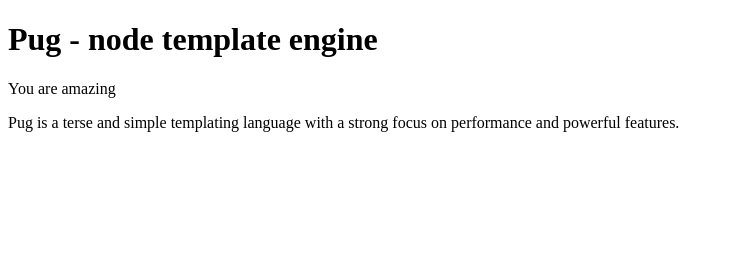
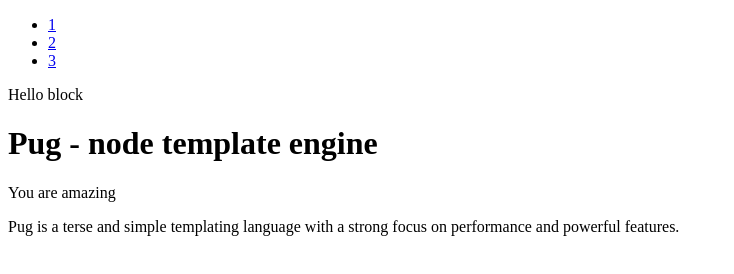
Before and after one commit to yulyasystem/100-days-of-code, a website built with webpack: page day 8/index.pug in a window 1280 px wide. Shown: the whole page, without its empty margins (0-734 px from the left). Built offline with nearby package versions, Linux system fonts and the light colour scheme.

Commit message:
pug practice

```diff
--- a/day 8/layout/main.pug
+++ b/day 8/layout/main.pug
@@ -1,7 +1,9 @@
+//- переменные будут добавлены до рендера основной страницы
 block variables
 doctype html
 html(lang="en")
   head
     title= pageTitle
   body
+    include ../modules/header
     block content
--- /dev/null
+++ b/day 8/modules/header.pug
@@ -0,0 +1,23 @@
+mixin navLink(link,name)
+    li
+        a(href=link).nav-link=name
+
+mixin blockExample()
+    .container
+        block
+
+header
+    .header
+        ul.nav
+            +navLink('#','1')
+            +navLink('#','2')
+            +navLink('#','3')
+    +blockExample()
+        .use Hello block
+
+            //- li
+            //-     a(href="#").nav-link 1
+            //- li
+            //-     a(href="#").nav-link 2
+            //- li
+            //-     a(href="#").nav-link 3
```
Also changed, not shown: day 8/page.pug (added, +15 -0 lines), day 8/index.html, day 8/layout/no-header.pug (added).
